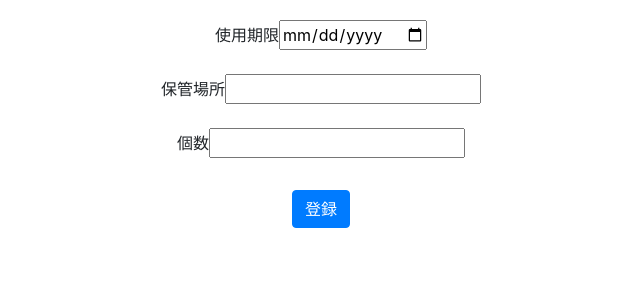
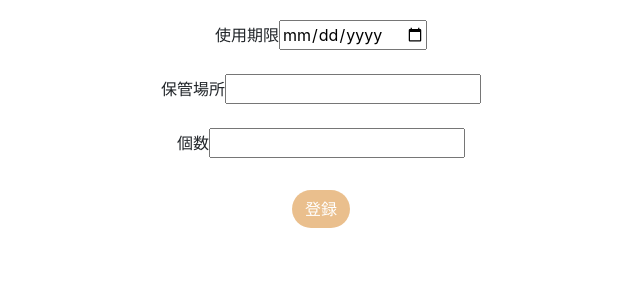
Before and after one commit to raptech-jp/RollingStockManager, a Flask app: page /register in a window 1280 px wide. Shown: the part 168-468 px from the top of the page, without its empty margins (319-959 px from the left). Run offline with Flask 3, Linux system fonts and the light colour scheme.

Commit message:
[編集] button-color -> #E2A65F

```diff
--- a/templates/register.html
+++ b/templates/register.html
@@ -5,6 +5,14 @@
     <meta name="viewport" content="width=device-width, initial-scale=1.0">
     <link rel="stylesheet" href="https://cdn.jsdelivr.net/npm/bootstrap@4.1.3/dist/css/bootstrap.min.css" integrity="sha384-MCw98/SFnGE8fJT3GXwEOngsV7Zt27NXFoaoApmYm81iuXoPkFOJwJ8ERdknLPMO" crossorigin="anonymous">
     <title>Document</title>
+    <style>
+        .btn-custom {
+          background-color: #E2A65F;
+          color: #ffffff;
+          opacity: 0.71;
+          border-radius:30px;
+        }
+    </style>
 </head>
 <body>
     <div class="container text-center grid gap-0 row-gap-3">
@@ -35,7 +43,7 @@
             </div>
         </div>
 
-        <input type="submit" class="btn btn-primary" value="登録">
+        <input type="submit" class="btn btn-custom" value="登録">
     </div>
 
 </body>
```
Also changed, not shown: templates/login.html (+9 -1 lines).
